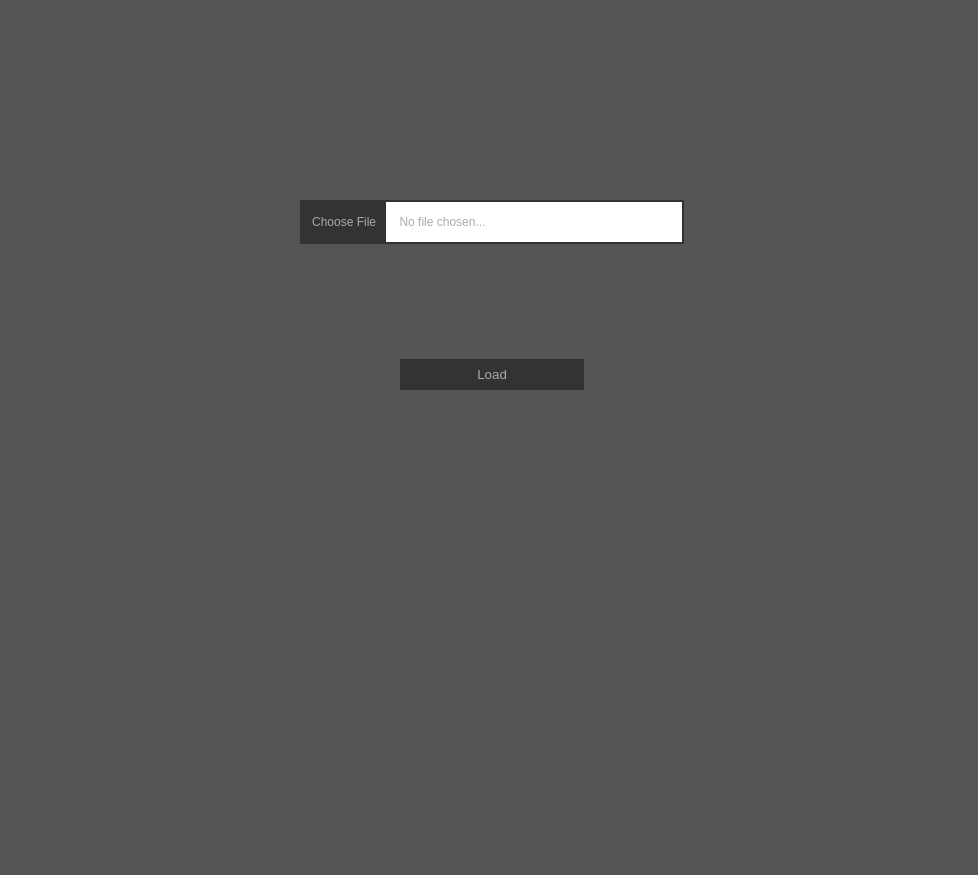
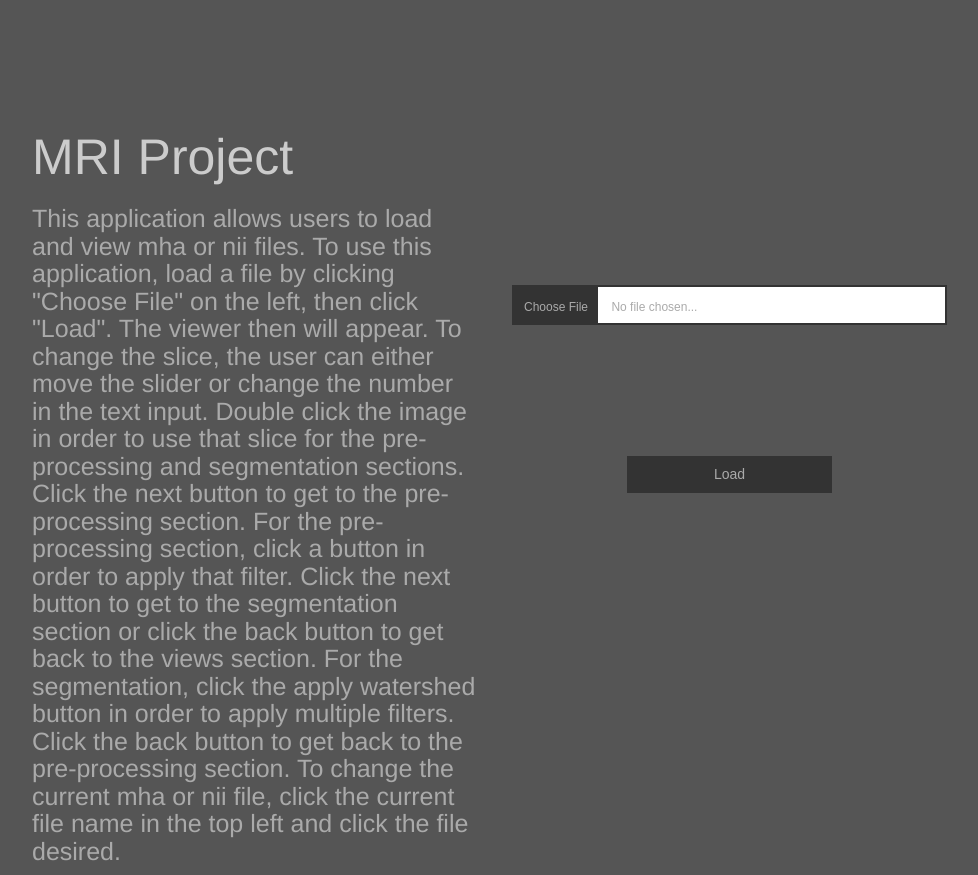
Before and after one commit to danielelisi/mri-python-processing, a Flask app: page / in a window 1280 px wide. Shown: the whole page, without its empty margins (148-1126 px from the left). Before the commit the page ends 390 px from the top, so only its background shows below. Run offline with Flask 2, Linux system fonts and the light colour scheme; some libraries are stand-ins or nearby versions.

Commit message:
Landing page updated

```diff
--- a/server/static/css/landing.css
+++ b/server/static/css/landing.css
@@ -1,23 +1,91 @@
 body {
-    position: relative;
     margin: 0;
-    justify-content: center;
-    align-content: center;
+    min-height: 600px;
+    min-width: 600px;
+}
+
+/*Small devices*/
+@media (min-width: 576px) {
+    #title {
+        margin-top: 50px;
+        font-size: 25px;
+    }
+
+    #display {
+        padding-right: 100px;
+        padding-left: 100px;
+    }
+
+    #description {
+        font-size: 18px;
+    }
+}
+
+/*Medium devices*/
+@media (min-width: 768px) {
+    #title {
+        margin-top: 70px;
+        font-size: 40px;
+    }
+
+    #display {
+        padding-right: 100px;
+        padding-left: 100px;
+    }
+
+    #description {
+        font-size: 20px;
+    }
+}
+
+/*Large devices*/
+@media (min-width: 992px) {
+    #title {
+        margin-top: 100px;
+        font-size: 45px;
+    }
+
+    #display {
+        padding-right: 150px;
+        padding-left: 150px;
+    }
+
+    #description {
+        font-size: 22px;
+    }
+}
+
+@media (min-width: 1142px) {
+    #title {
+        margin-top: 130px;
+        font-size: 50px;
+    }
+
+    #display {
+        padding-right: 180px;
+        padding-left: 180px;
+    }
+
+    #description {
+        font-size: 25px;
+    }
+}
+
+#title {
+    color: #CCC;
+}
+
+#description {
+    color: #AAA;
 }
 
 #display {
-    width: 100vw;
-    height: 100vh;
     background-color: #555;
 }
 
 #upload {
-    position: absolute;
-    margin: auto;
-    top: 0; bottom: 0;
-    left: 0; right: 0;
-    width: 30%;
-    height: 50%;
+    padding: 30% 20px;
+    height: 100vh;
 }
 
 .file-upload {
--- a/server/templates/landing.html
+++ b/server/templates/landing.html
@@ -6,12 +6,22 @@
         <link rel="stylesheet" type="text/css" href="../static/css/landing.css"/>
         <meta charset="utf-8">
         <meta name="viewport" content="width=device-width, initial-scale=1">
-        <script src="https://ajax.googleapis.com/ajax/libs/jquery/3.1.0/jquery.min.js"></script>
+        <link rel="stylesheet" href="https://maxcdn.bootstrapcdn.com/bootstrap/3.3.7/css/bootstrap.min.css">
+        <script src="https://ajax.googleapis.com/ajax/libs/jquery/3.3.1/jquery.min.js"></script>
+        <script src="https://maxcdn.bootstrapcdn.com/bootstrap/3.3.7/js/bootstrap.min.js"></script>
     </head>
 
     <body>
-        <div id="display">
-            <form id='upload' enctype="multipart/form-data" action="http://localhost:5000/upload_file" method="POST">
+        <div id="display" class="container-fluid">
+            <div class="row">
+                <div class="thing col-xl-6 col-lg-6 col-md-6 col-sm-6 col-xs-6">
+                    <h1 id="title">MRI Project</h1>
+                    <h3 id="description">
+                    This application allows users to load and view mha or nii files. To use this application, load a file by clicking "Choose File" on the left, then click "Load". The viewer then will appear. To change the slice, the user can either move the slider or change the number in the text input. Double click the image in order to use that slice for the pre-processing and segmentation sections. Click the next button to get to the pre-processing section. For the pre-processing section, click a button in order to apply that filter. Click the next button to get to the segmentation section or click the back button to get back to the views section. For the segmentation, click the apply watershed button in order to apply multiple filters. Click the back button to get back to the pre-processing section. To change the current mha or nii file, click the current file name in the top left and click the file desired.
+                    </h3>
+                </div>
+
+                <form class="col-xl-6 col-lg-6 col-md-6 col-sm-6 col-xs-6" id='upload' enctype="multipart/form-data" action="http://localhost:5000/upload_file" method="POST">
                     <div class="file-upload">
                         <div class="file-select">
                             <div class="file-select-button" id="fileName">Choose File</div>
@@ -21,6 +31,7 @@
                     </div>
                     <input id="submit" type="submit" value="Load">
                 </form>
+            </div>
         </div>
 
         <script>
```
Also changed, not shown: server/templates/index.html (+9 -9 lines). Lines whose indentation alone changed are shown as unchanged.
